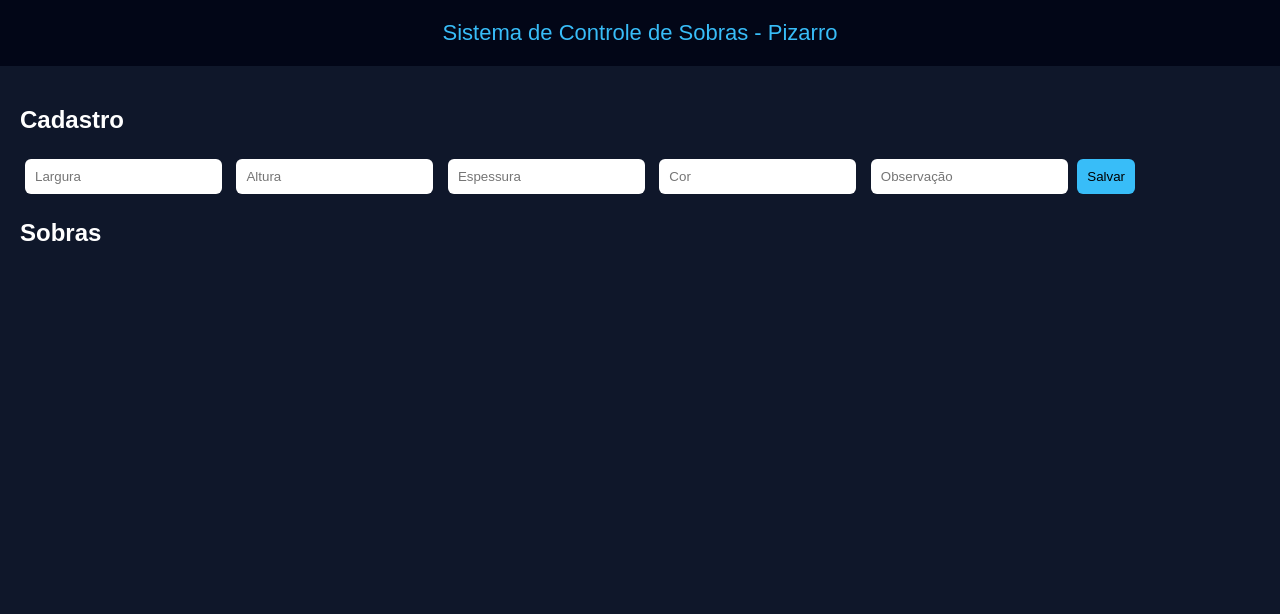
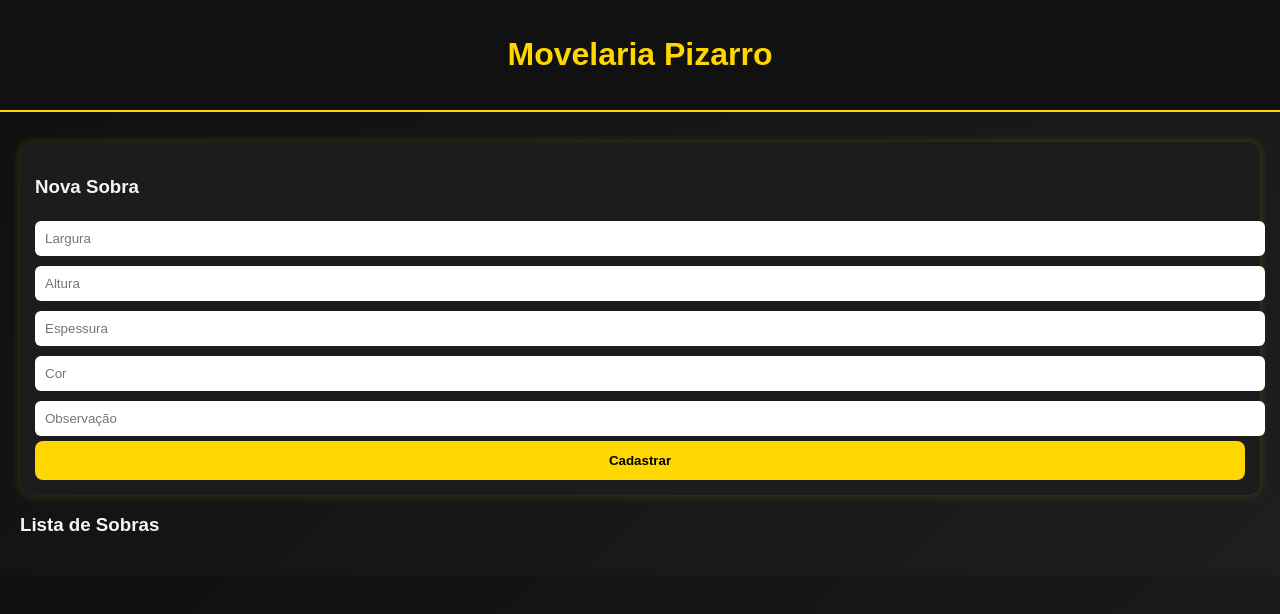
Before and after one commit to pizthuir/movelaria-pizarro, a Flask app: template templates/index.html in a window 1280 px wide. Shown: the top 614 px of the page. Run offline with Flask 3, Linux system fonts and the light colour scheme; the template is opened without the code that fills it, so the values that code supplies are empty.

Commit message:
versao empresa completa

```diff
--- a/app.py
+++ b/app.py
@@ -2,7 +2,6 @@ from flask import Flask, render_template, request, redirect, url_for, session
 import pandas as pd
 import os
 import qrcode
-import matplotlib.pyplot as plt
 
 app = Flask(__name__)
 app.secret_key = "pizarro123"
@@ -14,7 +13,6 @@ EXCEL_FILE = "sobras.xlsx"
 USERS_FILE = "usuarios.xlsx"
 QR_FOLDER = "static/qrcodes"
 
-# 🔥 DOMÍNIO ONLINE
 BASE_URL = "https://movelaria-pizarro-production.up.railway.app"
 
 os.makedirs(QR_FOLDER, exist_ok=True)
@@ -122,7 +120,7 @@ def index():
         df = pd.concat([df, pd.DataFrame([new_row])], ignore_index=True)
         save_data(df)
 
-        # 🔥 QR ONLINE
+        # QR CODE ONLINE
         url = f"{BASE_URL}/sobra/{new_id}"
         qr = qrcode.make(url)
         qr.save(f"{QR_FOLDER}/qr_{new_id}.png")
@@ -132,7 +130,7 @@ def index():
     return render_template("index.html", dados=df.to_dict(orient="records"))
 
 # =========================
-# DETALHE
+# DETALHE (QR)
 # =========================
 @app.route("/sobra/<int:id>")
 def detalhe(id):
@@ -141,34 +139,49 @@ def detalhe(id):
     return render_template("detalhe.html", sobra=sobra)
 
 # =========================
-# USAR
+# USAR (FUNCIONÁRIO)
 # =========================
 @app.route("/usar/<int:id>")
 def usar(id):
+    if "user" not in session:
+        return redirect("/login")
+
     df = load_data()
-    df.loc[df["id"] == id, "usado"] = "SIM"
+
+    # agora salva quem usou
+    df.loc[df["id"] == id, "usado"] = session["user"]
+
     save_data(df)
     return redirect("/")
 
 # =========================
-# DASHBOARD
+# DASHBOARD (ECONOMIA)
 # =========================
 @app.route("/dashboard")
 def dashboard():
     df = load_data()
 
-    usados = len(df[df["usado"] == "SIM"])
-    nao_usados = len(df[df["usado"] == "NÃO"])
+    usados = df[df["usado"] != "NÃO"]
 
-    labels = ["Usados", "Disponíveis"]
-    valores = [usados, nao_usados]
+    # 💰 cálculo de economia
+    preco_mdf_m2 = 100  # você pode alterar depois
+    economia = 0
 
-    plt.figure()
-    plt.pie(valores, labels=labels, autopct='%1.1f%%')
-    plt.savefig("static/grafico.png")
-    plt.close()
+    for _, row in usados.iterrows():
+        try:
+            largura = float(row["largura"])
+            altura = float(row["altura"])
 
-    return render_template("dashboard.html")
+            area = (largura * altura) / 1000000
+            economia += area * preco_mdf_m2
+        except:
+            pass
+
+    return render_template(
+        "dashboard.html",
+        usados=len(usados),
+        economia=round(economia, 2)
+    )
 
 # =========================
 # LOGOUT
--- a/static/css/style.css
+++ b/static/css/style.css
@@ -1,54 +1,51 @@
 body {
-    font-family: Arial;
-    background: #0f172a;
-    color: white;
+    background: linear-gradient(135deg, #0f0f0f, #1e1e1e);
+    color: #f5f5f5;
+    font-family: Arial, sans-serif;
     margin: 0;
 }
 
 header {
-    background: #020617;
-    padding: 20px;
+    background: #111;
+    padding: 15px;
     text-align: center;
-    font-size: 22px;
-    color: #38bdf8;
+    border-bottom: 2px solid gold;
+}
+
+h1 {
+    color: gold;
 }
 
 .container {
     padding: 20px;
 }
 
-form input {
+.card {
+    background: #1c1c1c;
+    border-radius: 12px;
+    padding: 15px;
+    margin: 10px 0;
+    box-shadow: 0 0 10px rgba(255,215,0,0.2);
+}
+
+button {
+    background: gold;
+    border: none;
+    padding: 12px;
+    border-radius: 8px;
+    width: 100%;
+    font-weight: bold;
+    cursor: pointer;
+}
+
+input {
+    width: 100%;
     padding: 10px;
-    margin: 5px;
+    margin: 5px 0;
     border-radius: 6px;
     border: none;
 }
 
-button {
-    padding: 10px;
-    border: none;
-    background: #38bdf8;
-    color: black;
-    cursor: pointer;
-    border-radius: 6px;
+.qr {
+    width: 120px;
 }
-
-.grid {
-    display: grid;
-    grid-template-columns: repeat(auto-fill, minmax(250px, 1fr));
-    gap: 10px;
-}
-
-.card {
-    background: #1e293b;
-    padding: 15px;
-    border-radius: 10px;
-}
-
-.usado {
-    color: red;
-}
-
-.disponivel {
-    color: #22c55e;
-}
--- a/templates/index.html
+++ b/templates/index.html
@@ -1,43 +1,46 @@
-{% extends "base.html" %}
+<!DOCTYPE html>
+<html>
+<head>
+    <title>Pizarro Sistema</title>
+    <link rel="stylesheet" href="/static/style.css">
+</head>
+<body>
 
-{% block content %}
+<header>
+    <h1>Movelaria Pizarro</h1>
+</header>
 
-<h2>Cadastro</h2>
+<div class="container">
 
-<form method="POST">
-    <input name="largura" placeholder="Largura" required>
-    <input name="altura" placeholder="Altura" required>
-    <input name="espessura" placeholder="Espessura" required>
-    <input name="cor" placeholder="Cor" required>
-    <input name="obs" placeholder="Observação">
-    <button type="submit">Salvar</button>
-</form>
+    <div class="card">
+        <h3>Nova Sobra</h3>
+        <form method="POST">
+            <input name="largura" placeholder="Largura">
+            <input name="altura" placeholder="Altura">
+            <input name="espessura" placeholder="Espessura">
+            <input name="cor" placeholder="Cor">
+            <input name="obs" placeholder="Observação">
+            <button type="submit">Cadastrar</button>
+        </form>
+    </div>
 
-<h2>Sobras</h2>
+    <h3>Lista de Sobras</h3>
 
-<div class="grid">
-{% for item in dados %}
-<div class="card">
+    {% for item in dados %}
+    <div class="card">
+        <p><b>ID:</b> {{item.id}}</p>
+        <p>{{item.largura}} x {{item.altura}} | {{item.cor}}</p>
+        <p>Status: {{item.usado}}</p>
 
-<b>ID {{item.id}}</b><br>
+        <img class="qr" src="/static/qrcodes/qr_{{item.id}}.png">
 
-{{item.largura}} x {{item.altura}}<br>
-{{item.espessura}}mm<br>
-Cor: {{item.cor}}<br>
-
-{% if item.usado == "SIM" %}
-    <span class="usado">USADO</span><br>
-{% else %}
-    <span class="disponivel">DISPONÍVEL</span><br>
-{% endif %}
-
-<a href="/sobra/{{item.id}}">QR</a><br>
-
-<a href="/usar/{{item.id}}">Usar</a> |
-<a href="/reset/{{item.id}}">Resetar</a>
+        <a href="/usar/{{item.id}}">
+            <button>Marcar como usado</button>
+        </a>
+    </div>
+    {% endfor %}
 
 </div>
-{% endfor %}
-</div>
 
-{% endblock %}
+</body>
+</html>
```
Also changed, not shown: templates/dashboard.html (+21 -5 lines), static/qrcodes/qr_6.png (added), static/qrcodes/qr_7.png (added), 1 other file.
